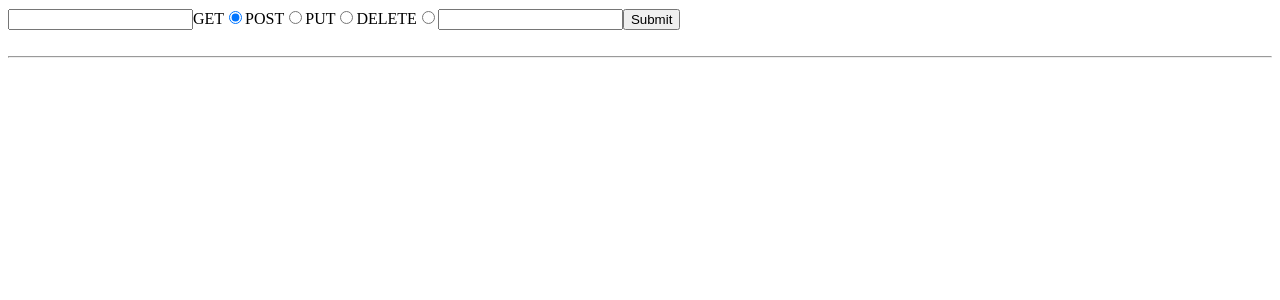
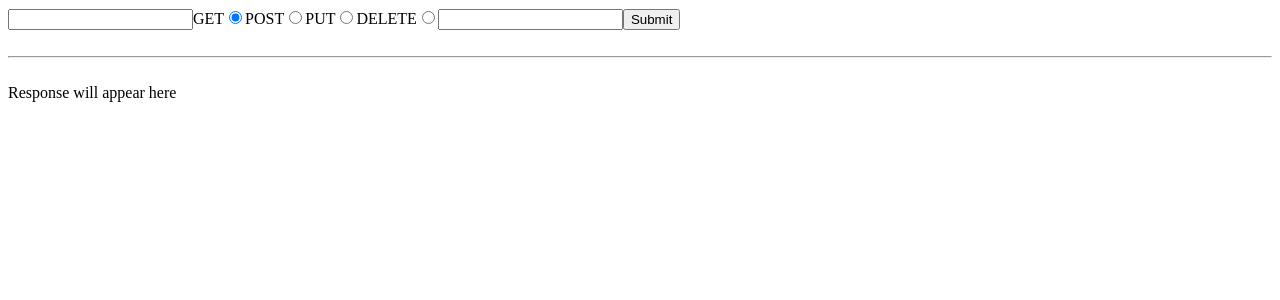
Before and after one commit to ErikGraciosa/ct-lab29-resty, a React app: page / in a window 1280 px wide. Shown: the top 300 px of the page. Built offline with nearby package versions, Linux system fonts and the light colour scheme.

Commit message:
get working as as string but ugly

```diff
--- a/src/containers/resty/Resty.jsx
+++ b/src/containers/resty/Resty.jsx
@@ -10,7 +10,7 @@ export default class Resty extends Component {
     url: '',
     method: 'get',
     body: '',
-    response: [],
+    response: 'Response will appear here',
     history: []
   }
 
@@ -39,12 +39,10 @@ export default class Resty extends Component {
         .get(this.state.url)
         .then(res => res.body);
 
-      const prevState = this.state;
-
       console.log(getRoute);
-      this.setState(() => ({
-        repsonse: [...prevState.response, ...getRoute]
-      }));
+      this.setState({
+        response: String(JSON.stringify(getRoute))
+      });
 
     }
 
```
